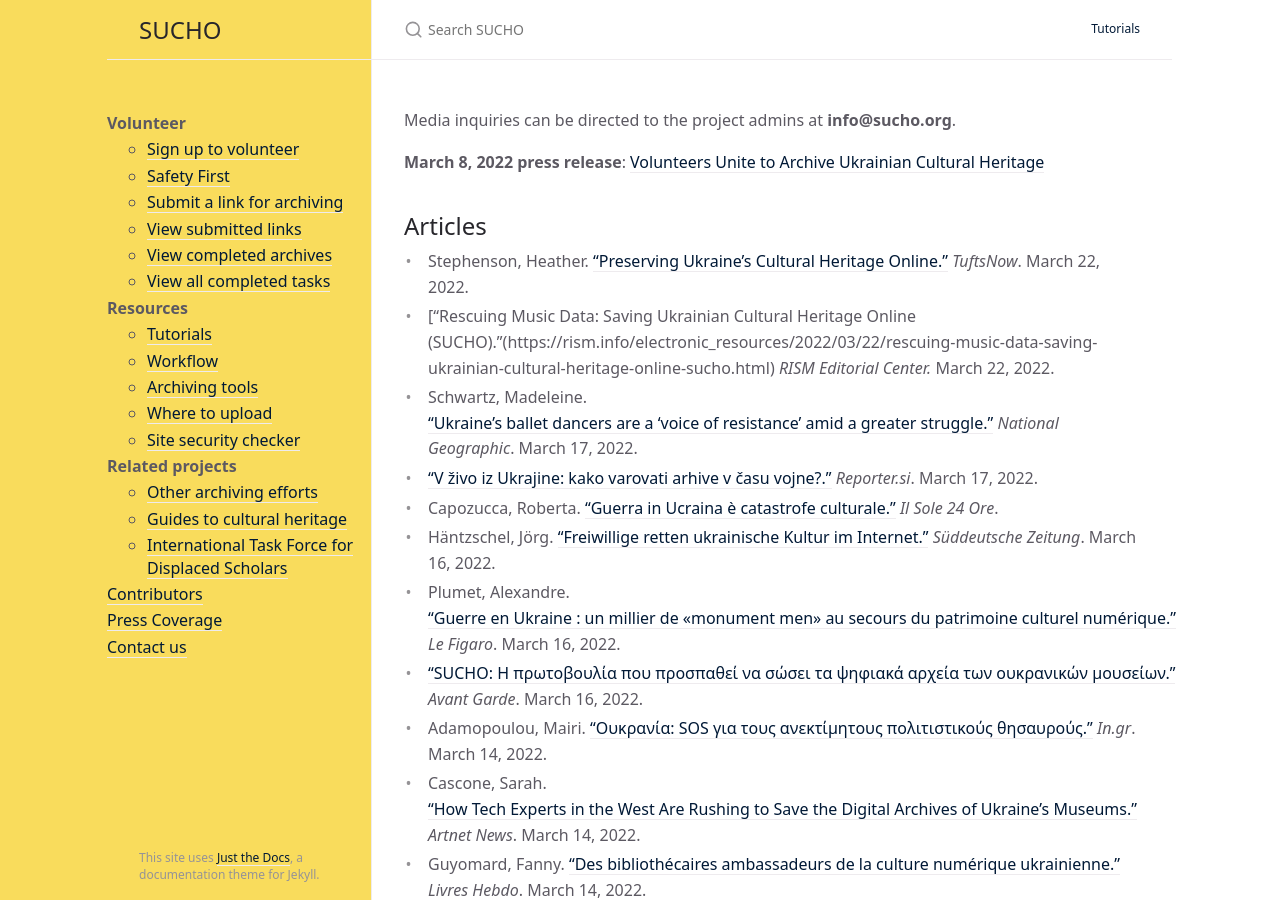
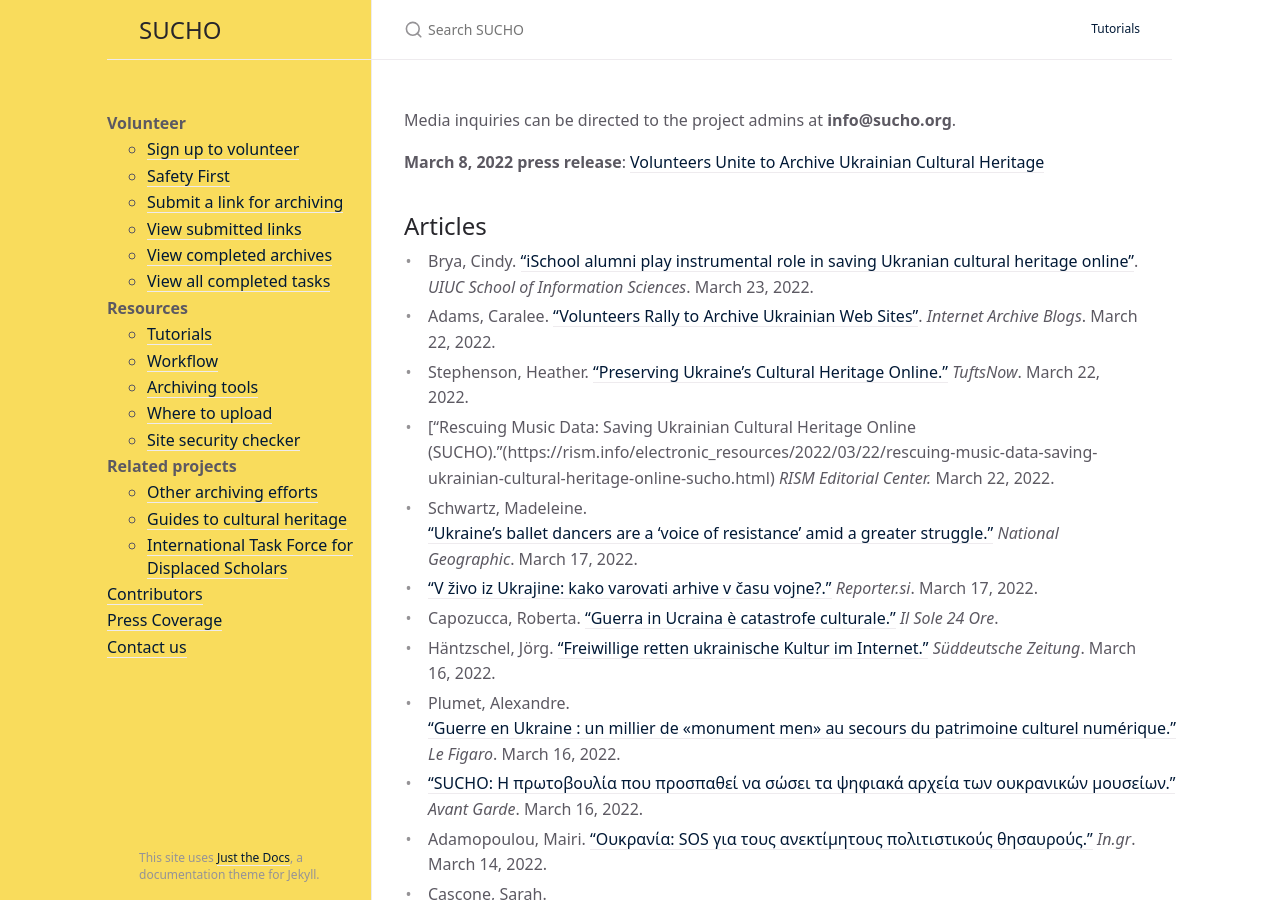
Before and after one commit to sucho-archiving/sucho-archiving.github.io, a Jekyll site: the page built from press.md, in a window 1280 px wide and 900 px high. Built offline with Jekyll 4.4.1, drawn with Linux system fonts in a browser that asks for light colours.

Commit message:
Update press.md

```diff
--- a/press.md
+++ b/press.md
@@ -9,6 +9,8 @@
 **March 8, 2022 press release**: [Volunteers Unite to Archive Ukrainian Cultural Heritage](/press-release-20220308-volunteers-unite)
 
 ## Articles
+- Brya, Cindy. ["iSchool alumni play instrumental role in saving Ukranian cultural heritage online"](https://ischool.illinois.edu/news-events/news/2022/03/ischool-alumni-play-instrumental-role-saving-ukranian-cultural-heritage). *UIUC School of Information Sciences*. March 23, 2022.
+- Adams, Caralee. ["Volunteers Rally to Archive Ukrainian Web Sites"](http://blog.archive.org/2022/03/22/volunteers-rally-to-archive-ukrainian-web-sites/). *Internet Archive Blogs*. March 22, 2022.
 - Stephenson, Heather. ["Preserving Ukraine’s Cultural Heritage Online."](https://now.tufts.edu/articles/preserving-ukraine-s-cultural-heritage-online) *TuftsNow*. March 22, 2022.
 - ["Rescuing Music Data: Saving Ukrainian Cultural Heritage Online (SUCHO)."(https://rism.info/electronic_resources/2022/03/22/rescuing-music-data-saving-ukrainian-cultural-heritage-online-sucho.html) *RISM Editorial Center.* March 22, 2022.
 - Schwartz, Madeleine. ["Ukraine’s ballet dancers are a ‘voice of resistance’ amid a greater struggle."](https://www.nationalgeographic.com/history/article/ukraines-ballet-dancers-are-a-voice-of-resistance-amid-a-greater-struggle) *National Geographic*. March 17, 2022.
@@ -39,7 +41,7 @@
 ## Interviews
 - ["Die ukrainische Kultur bewahren: Digitale Kunstwerke sichern."](https://www.ndr.de/kultur/kunst/Die-ukrainische-Kultur-bewahren-digitales-Kulturgut-sichern,ukrainischekultur100.html) *NDR Kultur.* March 16, 2022.
 - ["The art world has come under Russia's attack, but the community is fighting back to keep Ukraine's cultural identity alive."](https://www.abc.net.au/news/2022-03-12/russia-ukraine-war-artists-fight-for-cultural-identity/100899202) *ABC News (Australia)*. March 11, 2022.
-- ["Digital archivists race to preserve Ukrainian heritage."](https://www.marketplace.org/shows/marketplace-tech/) *Marketplace Tech, NPR.* March 11, 2022.
+- ["Digital archivists race to preserve Ukrainian heritage."](https://www.marketplace.org/shows/marketplace-tech/digital-archivists-race-to-preserve-ukrainian-heritage/) *Marketplace Tech, NPR.* March 11, 2022.
 - ["Ukraine: Rettungsaktion für digitales Kulturerbe."](https://www1.wdr.de/mediathek/audio/wdr5/wdr5-scala-aktuelle-kultur/audio-ukraine-rettungsaktion-fuer-digitales-kulturerbe-100.html) *Scala, WDR 5.* March 11, 2022.
 
 
```
